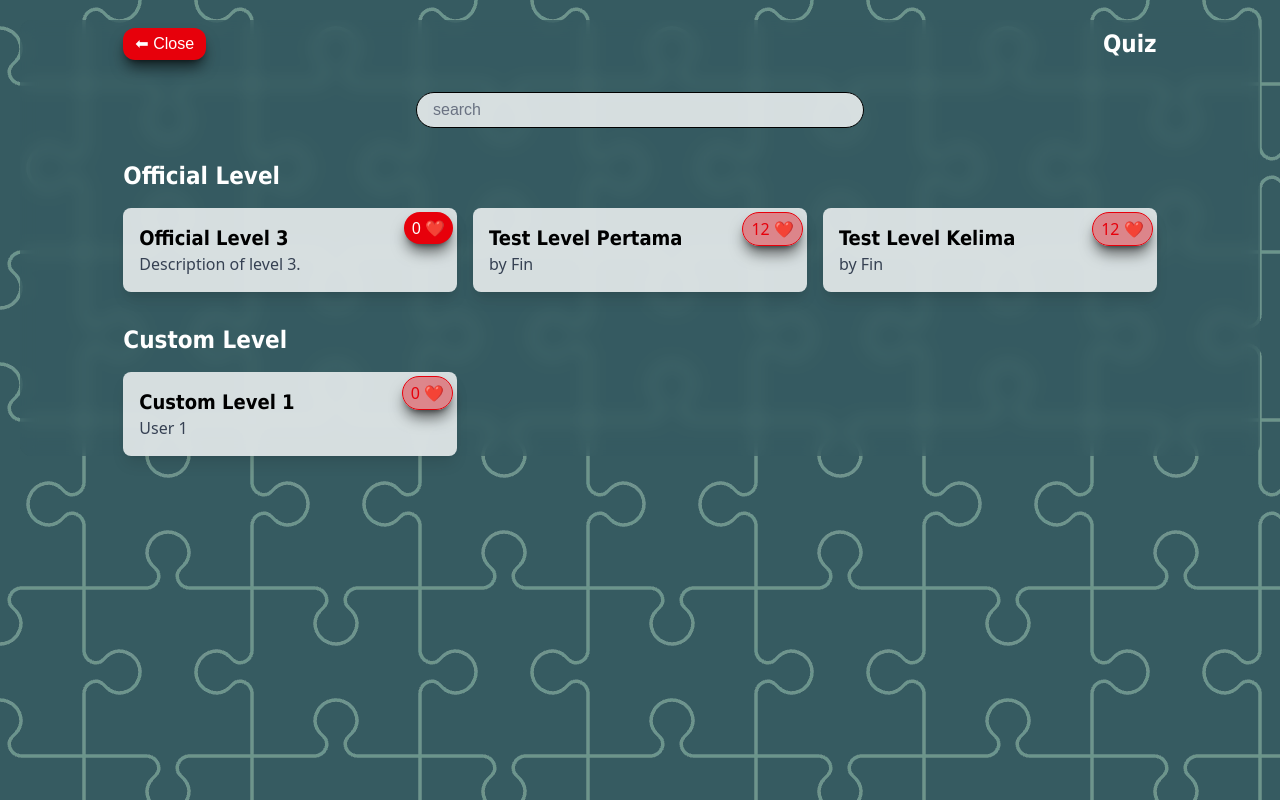
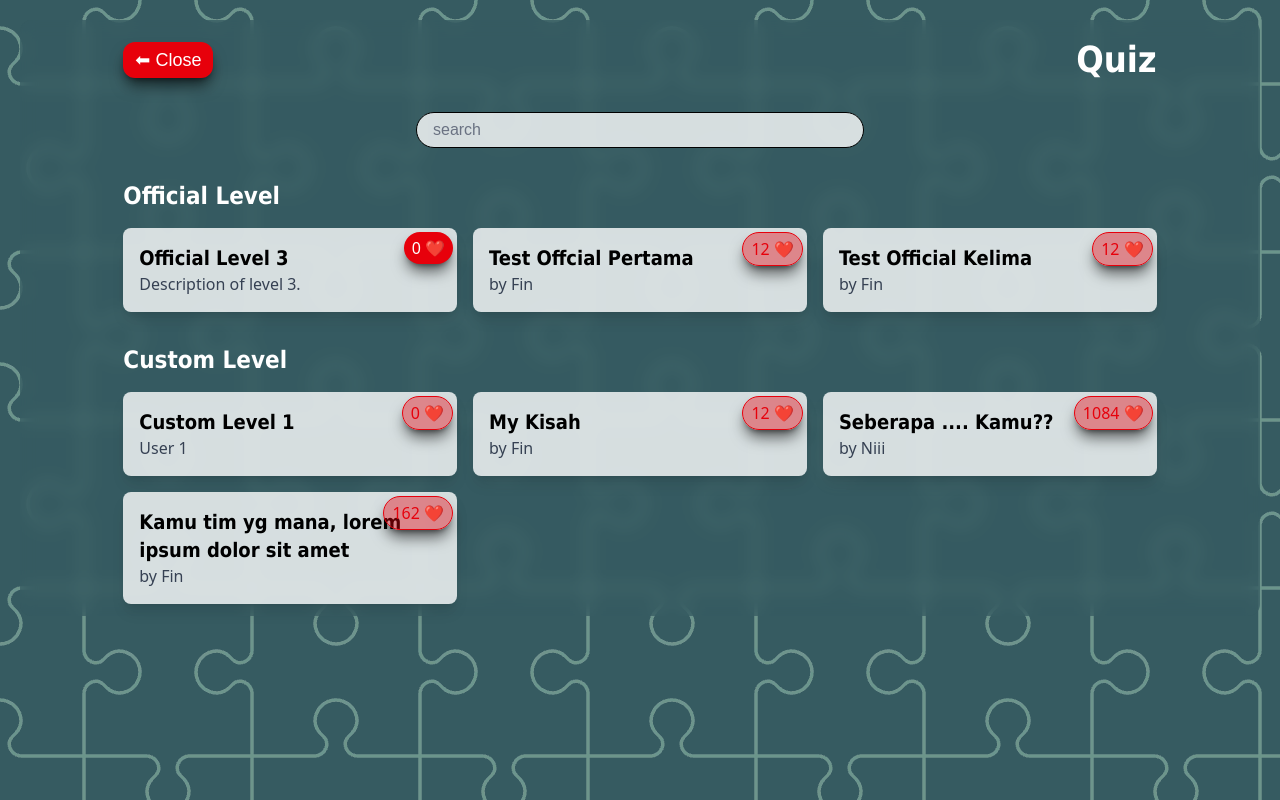
Before and after one commit to Fin-ABC/Web-Quiz, a website: page app/index.html in a window 1280 px wide. Both pictures are taken after a click on the button "Start". Drawn offline with Linux system fonts and the light colour scheme; a web font is replaced by a local one.

Commit message:
Update detail level page

```diff
--- a/app/index.html
+++ b/app/index.html
@@ -61,26 +61,26 @@
       </div>
     </div>
 
-    <!-- Level Selection -->
+    <!-- Level Page -->
     <div id="level" class="hidden absolute top-0 left-0 w-full h-full">
       <div
-        class="flex justify-center items-center bg-maomao-dark/60 backdrop-blur-sm mx-5 my-5 rounded-xl"
+        class="flex justify-center items-center bg-maomao-dark/60 backdrop-blur-sm mx-5 my-5 rounded-xl py-3"
       >
         <div class="w-5/6 md:my-auto mx-auto">
           <!-- Header -->
           <div class="text-white flex justify-between items-center mt-2">
             <button
               id="back-level"
-              class="bg-red-600 px-3 py-1 rounded-xl font-sour hover:bg-red-700 transition-colors duration-300 ease-in-out active:bg-red-800 shadow-lg shadow-black/60"
+              class="bg-red-600 px-3 py-1 rounded-xl font-sour hover:bg-red-700 transition-colors duration-300 ease-in-out active:bg-red-800 shadow-lg shadow-black/60 md:text-lg"
             >
               &#11013; Close
             </button>
-            <h1 class="font-dyna font-bold text-2xl">Quiz</h1>
+            <h1 class="font-dyna font-bold text-2xl md:text-4xl">Quiz</h1>
           </div>
 
           <!-- Content -->
           <!-- Search Bar -->
-          <div class="my-8">
+          <div class="mt-8">
             <form action="/search" class="max-w-[480px] w-full px-4 mx-auto">
               <input
                 type="text"
@@ -93,7 +93,7 @@
           <!-- Search Bar End -->
 
           <!-- Official Level Start -->
-          <div class="">
+          <div class="mt-8">
             <h1 class="font-dyna text-2xl font-bold text-white mb-4">
               Official Level
             </h1>
@@ -149,6 +149,7 @@
 
       // Level Official
       const lvl_offcial = document.getElementById("official-level");
+      const lvl_custom = document.getElementById("custom-level");
 
       data_quiz.forEach((lvl) => {
         const card = document.createElement("div");
@@ -163,7 +164,12 @@
           window.location.href = `quiz/?id=${lvl.id}`;
         });
 
-        lvl_offcial.appendChild(card);
+        if(lvl.kategori == "official"){
+          lvl_offcial.appendChild(card);
+        } else if(lvl.kategori == "custom"){
+          lvl_custom.appendChild(card);
+        }
+
       });
     </script>
   </body>
--- a/app/src/input.css
+++ b/app/src/input.css
@@ -17,7 +17,7 @@
 }
 
 .card-level{
-    @apply bg-white/80 rounded-lg p-4 shadow-lg relative select-none cursor-pointer transition-transform duration-300 ease-in-out hover:scale-105 hover:bg-white/90;
+    @apply bg-white/80 rounded-lg p-4 shadow-lg relative select-none cursor-pointer transition-transform duration-300 ease-in-out hover:scale-102 hover:bg-white/90;
 }
 .title-card-level{
     @apply font-dyna text-xl font-bold;
@@ -36,5 +36,8 @@
     @apply flex justify-center items-center;
 }
 .card-detail{
-    @apply bg-maomao-dark/90 w-55 rounded-lg shadow-lg select-none cursor-pointer hover:-translate-y-5;
+    @apply bg-maomao-dark/90 rounded-lg shadow-lg border-maomao-light/50 border;
 }
+.card-w-full{
+    @apply w-19/20 md:w-39/40 lg:w-79/80
+}
--- a/app/style/js/script.js
+++ b/app/style/js/script.js
@@ -1,7 +1,8 @@
 const data_quiz = [
   {
     id: "1",
-    judul: "Test Level Pertama",
+    kategori: "official",
+    judul: "Test Offcial Pertama",
     subjudul: "Ini adalah subjudul untuk level pertama",
     jml_soal:"5",
     author: "Fin",
@@ -11,12 +12,46 @@ const data_quiz = [
   },
   {
     id: "2",
-    judul: "Test Level Kelima",
+    kategori: "official",
+    judul: "Test Official Kelima",
     subjudul: "Have fun playing this level",
-    jml_soal:"10",
+    jml_soal:"22",
     author: "Fin",
     like: "12",
     deskripsi:
       "Lorem ipsum, dolor sit amet consectetur adipisicing elit. Nisi beatae vel consequatur, quae delectus minima placeat id velit ducimus, sequi sapiente unde facilis sit recusandae officiis saepe! Est ab eaque voluptates doloribus possimus eveniet fuga repellat similique hic mollitia nesciunt molestias sit accusamus nemo ratione, adipisci expedita suscipit excepturi totam, natus quae reiciendis, velit cupiditate. Distinctio eius maxime harum tempore?",
   },
+  {
+    id: "3",
+    kategori: "custom",
+    judul: "My Kisah",
+    subjudul: "Have fun playing this level",
+    jml_soal:"100",
+    author: "Fin",
+    like: "12",
+    deskripsi:
+      "Lorem ipsum, dolor sit amet consectetur adipisicing elit. Nisi beatae vel consequatur, quae delectus minima placeat id velit ducimus, sequi sapiente unde facilis sit recusandae officiis saepe! Est ab eaque voluptates doloribus possimus eveniet fuga repellat similique hic mollitia nesciunt molestias sit accusamus nemo ratione, adipisci expedita suscipit excepturi totam, natus quae reiciendis, velit cupiditate. Distinctio eius maxime harum tempore?",
+  },
+  {
+    id: "4",
+    kategori: "custom",
+    judul: "Seberapa .... Kamu??",
+    subjudul: "Have fun playing this level",
+    jml_soal:"20",
+    author: "Niii",
+    like: "1084",
+    deskripsi:
+      "Lorem ipsum, dolor sit amet consectetur adipisicing elit. Nisi beatae vel consequatur, quae delectus minima placeat id velit ducimus, sequi sapiente unde facilis sit recusandae officiis saepe! Est ab eaque voluptates doloribus possimus eveniet fuga repellat similique hic mollitia nesciunt molestias sit accusamus nemo ratione, adipisci expedita suscipit excepturi totam, natus quae reiciendis, velit cupiditate. Distinctio eius maxime harum tempore?",
+  },
+  {
+    id: "5",
+    kategori: "custom",
+    judul: "Kamu tim yg mana, lorem ipsum dolor sit amet",
+    subjudul: "Have fun playing this level",
+    jml_soal:"15",
+    author: "Fin",
+    like: "162",
+    deskripsi:
+      "Lorem ipsum, dolor sit amet consectetur adipisicing elit. Nisi beatae vel consequatur, quae delectus minima placeat id velit ducimus, sequi sapiente unde facilis sit recusandae officiis saepe! Est ab eaque voluptates doloribus possimus eveniet fuga repellat similique hic mollitia nesciunt molestias sit accusamus nemo ratione, adipisci expedita suscipit excepturi totam, natus quae reiciendis, velit cupiditate. Distinctio eius maxime harum tempore?",
+  },
 ];
```
Also changed, not shown: app/quiz/index.html (+39 -21 lines), app/src/output.css, app/style/img/favorite.svg (added), app/style/img/heart_check.svg (added), app/style/img/heart_minus.svg (added).
